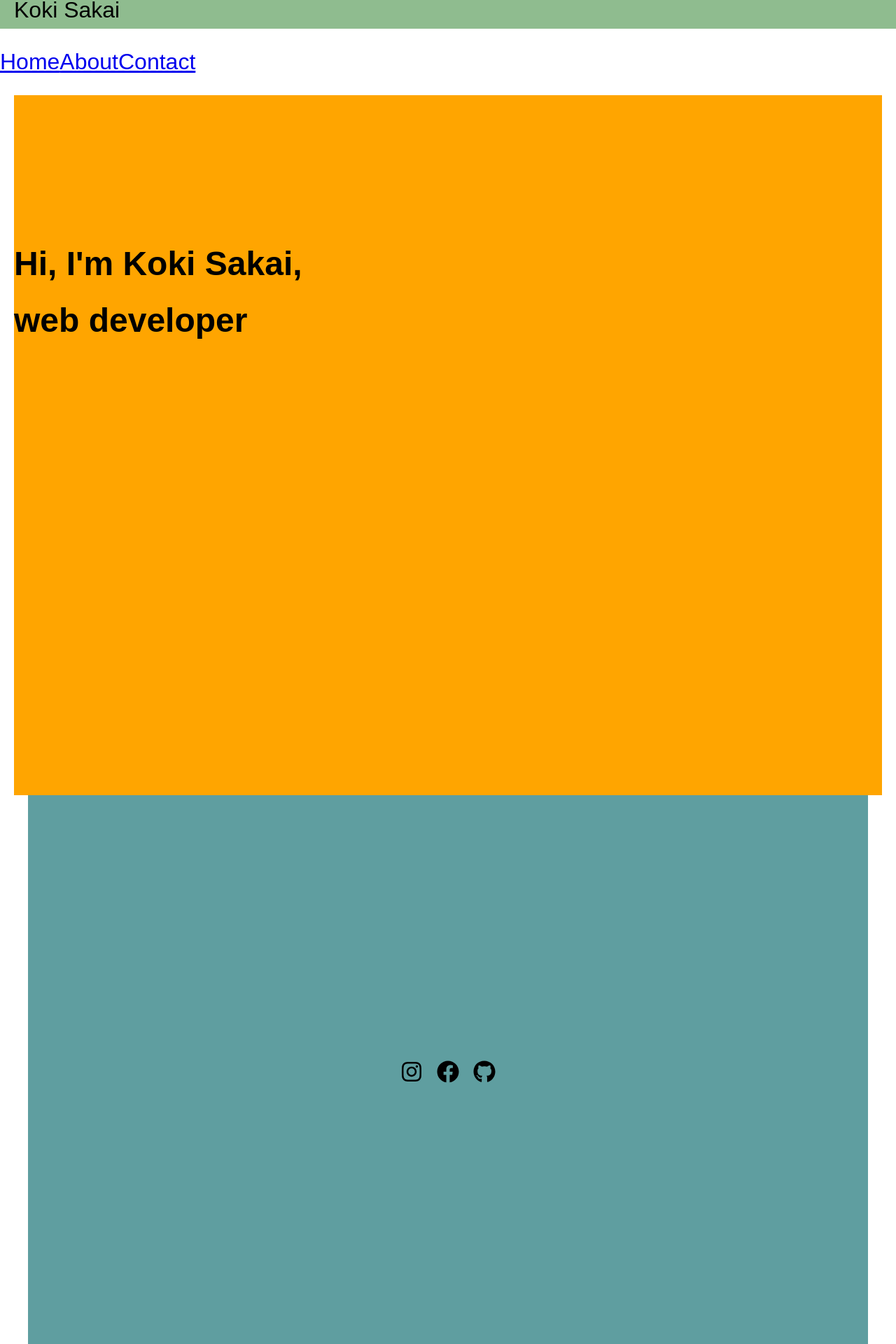
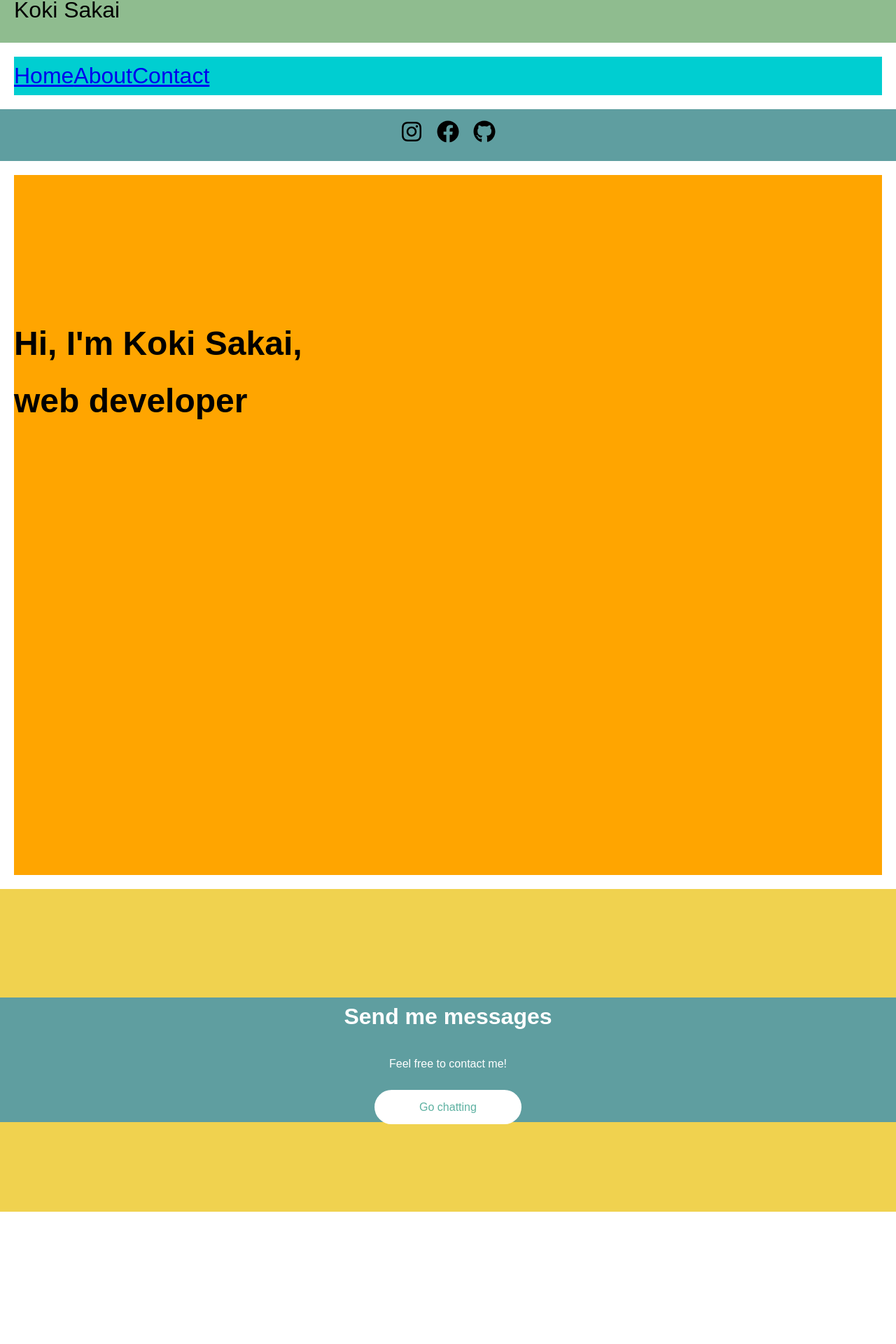
Before and after one commit to likuor/Portfolio, a React (Create React App) app: page / in a window 1280 px wide. Shown: the part 33-1953 px from the top of the page at 70% size. After the commit the page ends 1764 px from the top, so only its background shows below. Built offline with nearby package versions, Linux system fonts and the light colour scheme.

Commit message:
Separated home and social medias section

```diff
--- a/src/App.css
+++ b/src/App.css
@@ -25,12 +25,16 @@ h3 {
   font-size: 16px;
 }
 
+nav {
+  background-color: darkturquoise;
+}
+
 .whole-wrapper {
-  margin: 20px;
+  padding: 20px;
   width: auto;
 }
 
-/* introduce */
+/* Introduce */
 .introduce-wrapper {
   background-color: orange;
   display: flex;
@@ -46,9 +50,9 @@ h3 {
   position: relative;
 }
 
-/* icons */
+/* SocialMedias */
 .container {
-  width: 1170px;
+  width: auto;
   margin-right: auto;
   margin-left: auto;
   padding-left: 15px;
@@ -57,7 +61,7 @@ h3 {
 }
 
 .display-table-contents {
-  padding: 128px 0;
+  padding: 10px 0;
   text-align: center;
   display: table-cell;
   vertical-align: middle;
@@ -65,7 +69,6 @@ h3 {
 
 .display-table {
   width: 100%;
-  height: 100vh;
   display: table;
 }
 .social-icons {
--- a/src/App.js
+++ b/src/App.js
@@ -1,7 +1,9 @@
 import { BrowserRouter as Router, Routes, Route } from 'react-router-dom';
 import './App.css';
 import { Header } from './components/Header';
-import NavBar from './components//NavBar/NavBar';
+import NavBar from './components/NavBar/NavBar';
+import SocialMedias from './components/SocialMedias';
+
 import Contact from './components/Contact';
 import About from './components/About';
 import Home from './components/Home';
@@ -12,6 +14,7 @@ function App() {
       <Header />
       <Router>
         <NavBar />
+        <SocialMedias />
         <Routes>
           <Route index element={<Home />} />
           <Route path='/About' element={<About />} />
--- a/src/components/Home.jsx
+++ b/src/components/Home.jsx
@@ -1,8 +1,16 @@
 import React from 'react';
-import { Introduce } from './Introduce';
 
 const Home = () => {
-  return <Introduce />;
+  return (
+    <section>
+      <div className='whole-wrapper'>
+        <div className='introduce-wrapper'>
+          <h1 className='intro-title'>Hi, I'm Koki Sakai,</h1>
+          <h1 className='intro-title'>web developer</h1>
+        </div>
+      </div>
+    </section>
+  );
 };
 
 export default Home;
--- a/src/components/Introduce.jsx
+++ /dev/null
@@ -1,37 +0,0 @@
-import { FaGithub, FaInstagram, FaFacebook } from 'react-icons/fa';
-
-export const Introduce = () => {
-  return (
-    <section>
-      <div className='whole-wrapper'>
-        <div className='introduce-wrapper'>
-          <h1 className='intro-title'>Hi, I'm Koki Sakai,</h1>
-          <h1 className='intro-title'>web developer</h1>
-        </div>
-        <div className='container'>
-          <div className='display-table'>
-            <div className='display-table-contents'>
-              <ul className='social-icons'>
-                <li className='icon-link'>
-                  <a href='https://www.instagram.com/le_pereza'>
-                    <FaInstagram color='black' size='2rem' />
-                  </a>
-                </li>
-                <li className='icon-link'>
-                  <a href='https://www.facebook.com/sakai.kouki.1'>
-                    <FaFacebook color='black' size='2rem' />
-                  </a>
-                </li>
-                <li className='icon-link'>
-                  <a href='https://github.com/likuor'>
-                    <FaGithub color='black' size='2rem' />
-                  </a>
-                </li>
-              </ul>
-            </div>
-          </div>
-        </div>
-      </div>
-    </section>
-  );
-};
--- a/src/components/NavBar/NavBar.jsx
+++ b/src/components/NavBar/NavBar.jsx
@@ -3,7 +3,7 @@ import { Link } from 'react-router-dom';
 
 const Navbar = () => {
   return (
-    <div>
+    <div className='whole-wrapper'>
       <nav>
         <Link to='/'>Home</Link>
         <Link to='/About'>About</Link>
--- /dev/null
+++ b/src/components/SocialMedias.jsx
@@ -0,0 +1,32 @@
+import React from 'react';
+import { FaGithub, FaInstagram, FaFacebook } from 'react-icons/fa';
+
+const SocialMedias = () => {
+  return (
+    <div className='container'>
+      <div className='display-table'>
+        <div className='display-table-contents'>
+          <ul className='social-icons'>
+            <li className='icon-link'>
+              <a href='https://www.instagram.com/le_pereza'>
+                <FaInstagram color='black' size='2rem' />
+              </a>
+            </li>
+            <li className='icon-link'>
+              <a href='https://www.facebook.com/sakai.kouki.1'>
+                <FaFacebook color='black' size='2rem' />
+              </a>
+            </li>
+            <li className='icon-link'>
+              <a href='https://github.com/likuor'>
+                <FaGithub color='black' size='2rem' />
+              </a>
+            </li>
+          </ul>
+        </div>
+      </div>
+    </div>
+  );
+};
+
+export default SocialMedias;
```
